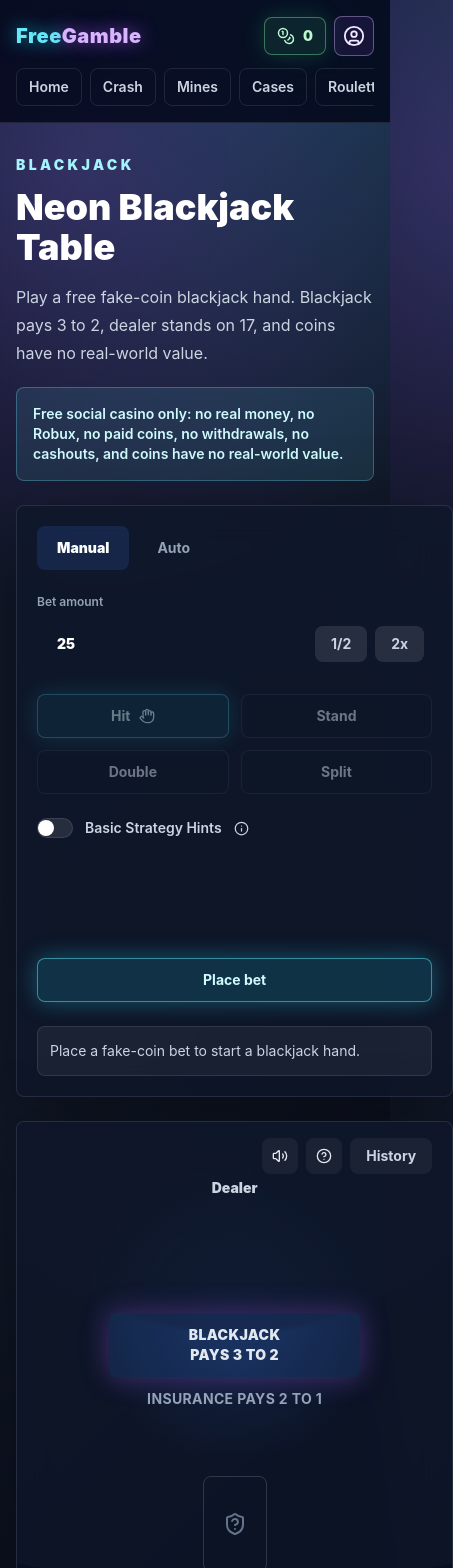
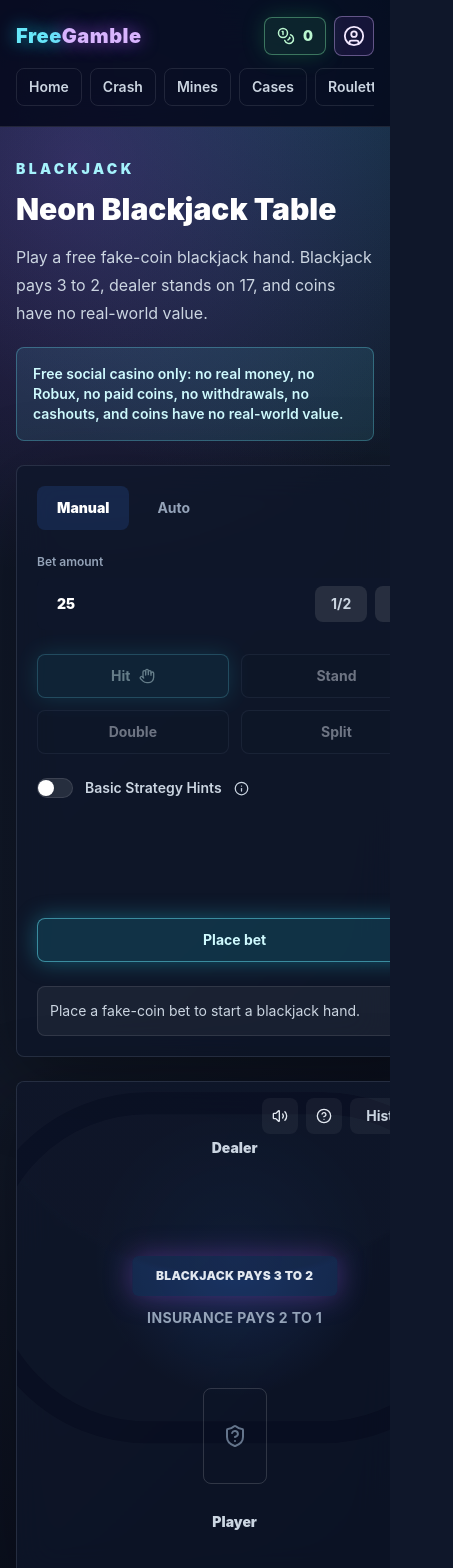
Before and after one commit to a1-lang-cmd/freegamble, a Next.js app: page /blackjack in a window 390 px wide. Shown: the top 1568 px of the page, 453 px wide, since content can reach past the window. Built offline with nearby package versions, Linux system fonts and the light colour scheme.

Commit message:
Improve responsive autoscaling

```diff
--- a/src/app/blackjack/page.tsx
+++ b/src/app/blackjack/page.tsx
@@ -186,7 +186,7 @@ export default function BlackjackPage() {
 
   return (
     <GameShell eyebrow="Blackjack" title="Neon Blackjack Table" description="Play a free fake-coin blackjack hand. Blackjack pays 3 to 2, dealer stands on 17, and coins have no real-world value.">
-      <div className="grid gap-6 xl:grid-cols-[408px_1fr]">
+      <div className="grid min-w-0 gap-6 xl:grid-cols-[minmax(320px,408px)_minmax(0,1fr)]">
         <Card className="space-y-6 bg-[#20284e]/80">
           <div className="flex gap-2">
             <button className="rounded-lg bg-blue-500/15 px-5 py-3 text-sm font-black text-white">Manual</button>
@@ -231,16 +231,16 @@ export default function BlackjackPage() {
           <p className="rounded-lg border border-white/10 bg-white/5 p-3 text-sm leading-6 text-slate-300">{message}</p>
         </Card>
 
-        <Card className="relative min-h-[548px] overflow-hidden bg-[#252e63]/90 p-0">
+        <Card className="relative min-h-[500px] overflow-hidden bg-[#252e63]/90 p-0 sm:min-h-[548px]">
           <div className="absolute right-5 top-4 z-20 flex items-center gap-2">
             <button className="grid h-9 w-9 place-items-center rounded-lg bg-white/5 text-slate-200"><Volume2 size={16} /></button>
             <button className="grid h-9 w-9 place-items-center rounded-lg bg-white/5 text-slate-200"><HelpCircle size={16} /></button>
             <button className="rounded-lg bg-white/5 px-4 py-2 text-sm font-bold text-slate-300">History</button>
           </div>
           <div className="absolute inset-0 bg-[radial-gradient(circle_at_50%_-18%,rgba(15,23,42,.72)_0_45%,transparent_46%),radial-gradient(circle_at_50%_35%,rgba(59,130,246,.18),transparent_36%)]" />
-          <div className="absolute left-1/2 top-1/2 h-[620px] w-[920px] -translate-x-1/2 -translate-y-[68%] rounded-full border-[22px] border-slate-950/30" />
+          <div className="absolute left-1/2 top-1/2 h-[min(620px,90vw)] w-[min(920px,135vw)] -translate-x-1/2 -translate-y-[68%] rounded-full border-[22px] border-slate-950/30" />
           <div className="absolute left-1/2 top-[35%] z-10 -translate-x-1/2 text-center">
-            <div className="rounded-md bg-blue-500/15 px-20 py-3 text-sm font-black uppercase tracking-wide text-slate-200 shadow-purple">Blackjack pays 3 to 2</div>
+            <div className="rounded-md bg-blue-500/15 px-6 py-3 text-xs font-black uppercase tracking-wide text-slate-200 shadow-purple sm:px-20 sm:text-sm">Blackjack pays 3 to 2</div>
             <p className="mt-3 text-sm font-bold uppercase tracking-wide text-slate-400">Insurance pays 2 to 1</p>
           </div>
 
--- a/src/app/globals.css
+++ b/src/app/globals.css
@@ -15,6 +15,7 @@ html {
 }
 
 body {
+  overflow-x: hidden;
   min-height: 100vh;
   background: #0f172a;
   color: #f8fafc;
--- a/src/app/layout.tsx
+++ b/src/app/layout.tsx
@@ -12,7 +12,7 @@ export default function RootLayout({ children }: Readonly<{ children: React.Reac
     <html lang="en">
       <body className="bg-casino-radial">
         <Navbar />
-        <main className="mx-auto min-h-screen max-w-7xl px-4 py-8 sm:px-6 lg:px-8">{children}</main>
+        <main className="mx-auto min-h-screen w-full max-w-7xl overflow-x-hidden px-4 py-8 sm:px-6 lg:px-8">{children}</main>
       </body>
     </html>
   );
--- a/src/app/plinko/page.tsx
+++ b/src/app/plinko/page.tsx
@@ -357,7 +357,7 @@ export default function PlinkoPage() {
 
   return (
     <GameShell eyebrow="Plinko" title="Plinko" description="Tune difficulty and rows, then drop balls into fake-coin multiplier slots.">
-      <div className="grid gap-6 xl:grid-cols-[445px_1fr]">
+      <div className="grid min-w-0 gap-6 xl:grid-cols-[minmax(320px,445px)_minmax(0,1fr)]">
         <Card className="space-y-5 bg-[#20284e]/80">
           <div className="flex gap-2">
             <button className="rounded-lg bg-blue-500/15 px-5 py-3 text-sm font-black text-white">Manual</button>
@@ -462,7 +462,7 @@ export default function PlinkoPage() {
           <p className="rounded-lg border border-white/10 bg-white/5 p-3 text-sm leading-6 text-slate-300">{message}</p>
         </Card>
 
-        <Card className="relative min-h-[560px] overflow-hidden bg-[#252e63]/90 p-0">
+        <Card className="relative min-h-[360px] overflow-hidden bg-[#252e63]/90 p-0 sm:min-h-[480px] xl:min-h-[560px]">
           <div className="absolute right-7 top-4 z-20 flex items-center gap-3 text-sm font-bold text-slate-300">
             <button className="grid h-8 w-8 place-items-center rounded-lg bg-white/5">
               <HelpCircle size={15} />
@@ -471,7 +471,7 @@ export default function PlinkoPage() {
           </div>
           <div className="absolute inset-0 bg-[radial-gradient(circle_at_50%_22%,rgba(59,130,246,.18),transparent_28%),radial-gradient(circle_at_72%_72%,rgba(15,23,42,.55),transparent_34%)]" />
           <div className="absolute inset-0 opacity-50 [clip-path:polygon(0_44%,16%_52%,27%_35%,36%_60%,47%_18%,59%_38%,73%_34%,88%_42%,100%_38%,100%_100%,0_100%)] bg-slate-950/30" />
-          <div ref={boardRef} className="relative z-10 mx-auto aspect-[760/560] h-full max-h-[560px] w-full max-w-[760px] [&_canvas]:h-full [&_canvas]:w-full" />
+          <div ref={boardRef} className="relative z-10 mx-auto aspect-[760/560] w-full max-w-[760px] [&_canvas]:h-full [&_canvas]:w-full" />
         </Card>
       </div>
     </GameShell>
--- a/src/app/wheel/page.tsx
+++ b/src/app/wheel/page.tsx
@@ -46,8 +46,8 @@ export default function WheelPage() {
 
   return (
     <GameShell eyebrow="Prize Wheel" title="Spin the Multiplier Wheel" description="A big animated wheel with virtual multiplier segments. Every outcome uses fake coins only.">
-      <div className="grid gap-5 lg:grid-cols-[1fr_360px]">
-        <Card className="relative grid min-h-[460px] place-items-center overflow-hidden">
+      <div className="grid min-w-0 gap-5 lg:grid-cols-[minmax(0,1fr)_360px]">
+        <Card className="relative grid min-h-[390px] place-items-center overflow-hidden sm:min-h-[460px]">
           <div className="absolute left-1/2 top-8 z-20 -translate-x-1/2">
             <div className="h-0 w-0 border-l-[18px] border-r-[18px] border-t-[32px] border-l-transparent border-r-transparent border-t-white drop-shadow-[0_0_14px_rgba(34,211,238,.85)]" />
             <div className="mx-auto -mt-1 h-5 w-2 rounded-full bg-cyan-200 shadow-neon" />
@@ -55,7 +55,7 @@ export default function WheelPage() {
           <motion.div
             animate={{ rotate: rotation }}
             transition={{ duration: 1.4, ease: "easeOut" }}
-            className="relative grid h-80 w-80 place-items-center rounded-full border-4 border-fuchsia-200/50 shadow-purple"
+            className="relative grid h-[min(20rem,calc(100vw-4rem))] w-[min(20rem,calc(100vw-4rem))] place-items-center rounded-full border-4 border-fuchsia-200/50 shadow-purple"
             style={{
               background: `conic-gradient(${segmentColors
                 .map((color, index) => `${color} ${(index / segments.length) * 100}% ${((index + 1) / segments.length) * 100}%`)
@@ -76,7 +76,7 @@ export default function WheelPage() {
                 </span>
               );
             })}
-            <div className="z-10 grid h-32 w-32 place-items-center rounded-full border border-white/20 bg-slate-950 text-fuchsia-100">
+            <div className="z-10 grid h-[40%] w-[40%] place-items-center rounded-full border border-white/20 bg-slate-950 text-fuchsia-100">
               <Orbit size={58} />
             </div>
           </motion.div>
--- a/src/components/GameShell.tsx
+++ b/src/components/GameShell.tsx
@@ -10,11 +10,11 @@ type GameShellProps = {
 
 export function GameShell({ title, eyebrow, description, children }: GameShellProps) {
   return (
-    <div className="space-y-6">
-      <section className="grid gap-5 lg:grid-cols-[1fr_420px] lg:items-end">
-        <div>
+    <div className="min-w-0 space-y-6">
+      <section className="grid min-w-0 gap-5 lg:grid-cols-[minmax(0,1fr)_minmax(280px,420px)] lg:items-end">
+        <div className="min-w-0">
           <p className="mb-3 text-sm font-black uppercase tracking-[0.24em] text-cyan-200">{eyebrow}</p>
-          <h1 className="text-4xl font-black text-white sm:text-5xl">{title}</h1>
+          <h1 className="text-3xl font-black text-white sm:text-5xl">{title}</h1>
           <p className="mt-4 max-w-2xl text-base leading-7 text-slate-300">{description}</p>
         </div>
         <FakeValueNotice />
--- a/src/components/Navbar.tsx
+++ b/src/components/Navbar.tsx
@@ -31,12 +31,12 @@ export function Navbar() {
           <span className="text-glow-purple text-purple-300">Gamble</span>
         </Link>
 
-        <div className="order-3 flex w-full gap-2 overflow-x-auto md:order-none md:w-auto">
+        <div className="order-3 flex w-full min-w-0 gap-2 overflow-x-auto pb-1 md:order-none md:w-auto md:max-w-[58vw]">
           {links.map((link) => (
             <Link
               key={link.href}
               href={link.href}
-              className="rounded-lg border border-white/10 px-3 py-2 text-sm font-semibold text-slate-300 transition hover:border-cyan-300/50 hover:bg-cyan-300/10 hover:text-white"
+              className="shrink-0 rounded-lg border border-white/10 px-3 py-2 text-sm font-semibold text-slate-300 transition hover:border-cyan-300/50 hover:bg-cyan-300/10 hover:text-white"
             >
               {link.label}
             </Link>
```
Also changed, not shown: src/app/crash/page.tsx (+9 -9 lines), src/app/roulette/page.tsx (+6 -6 lines).
